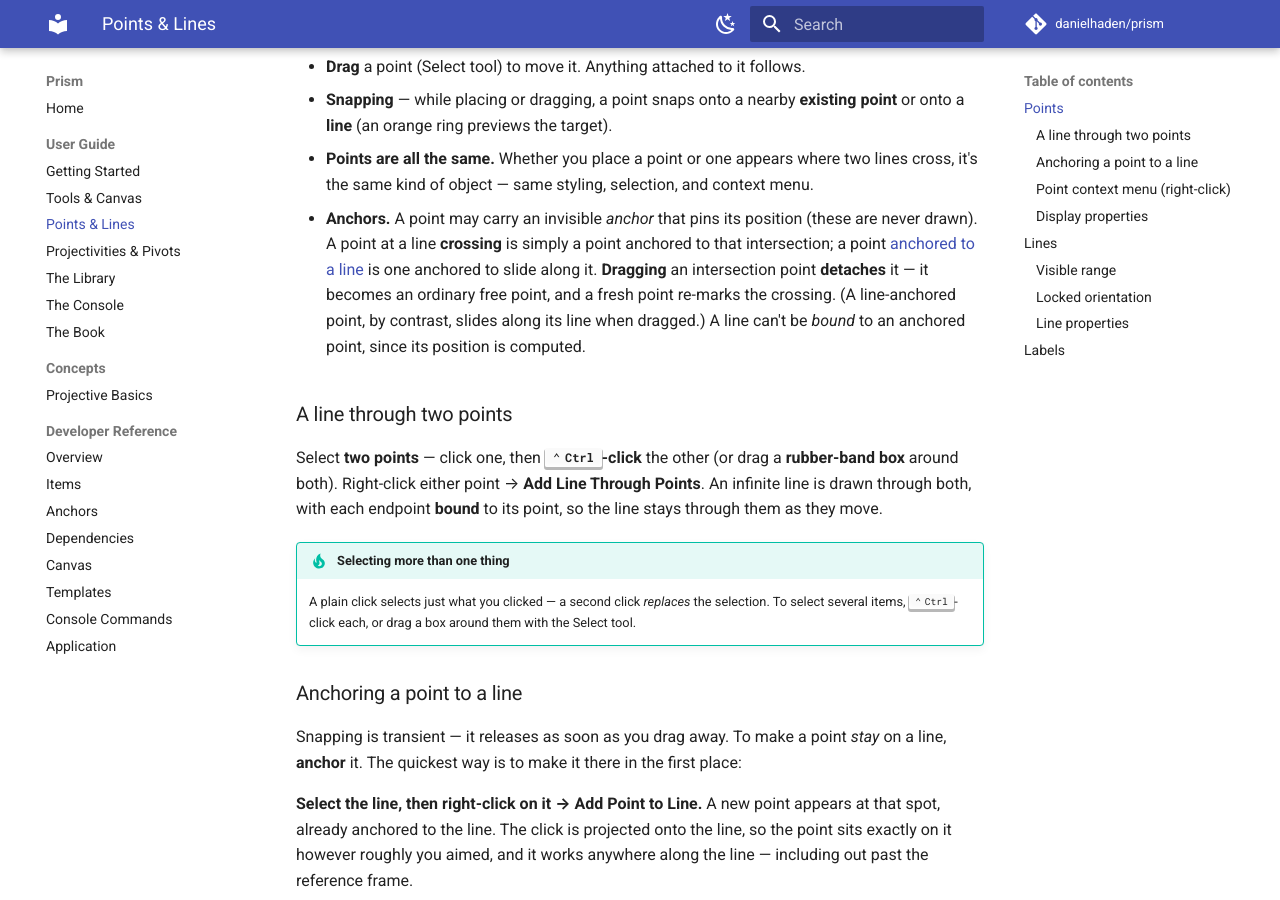
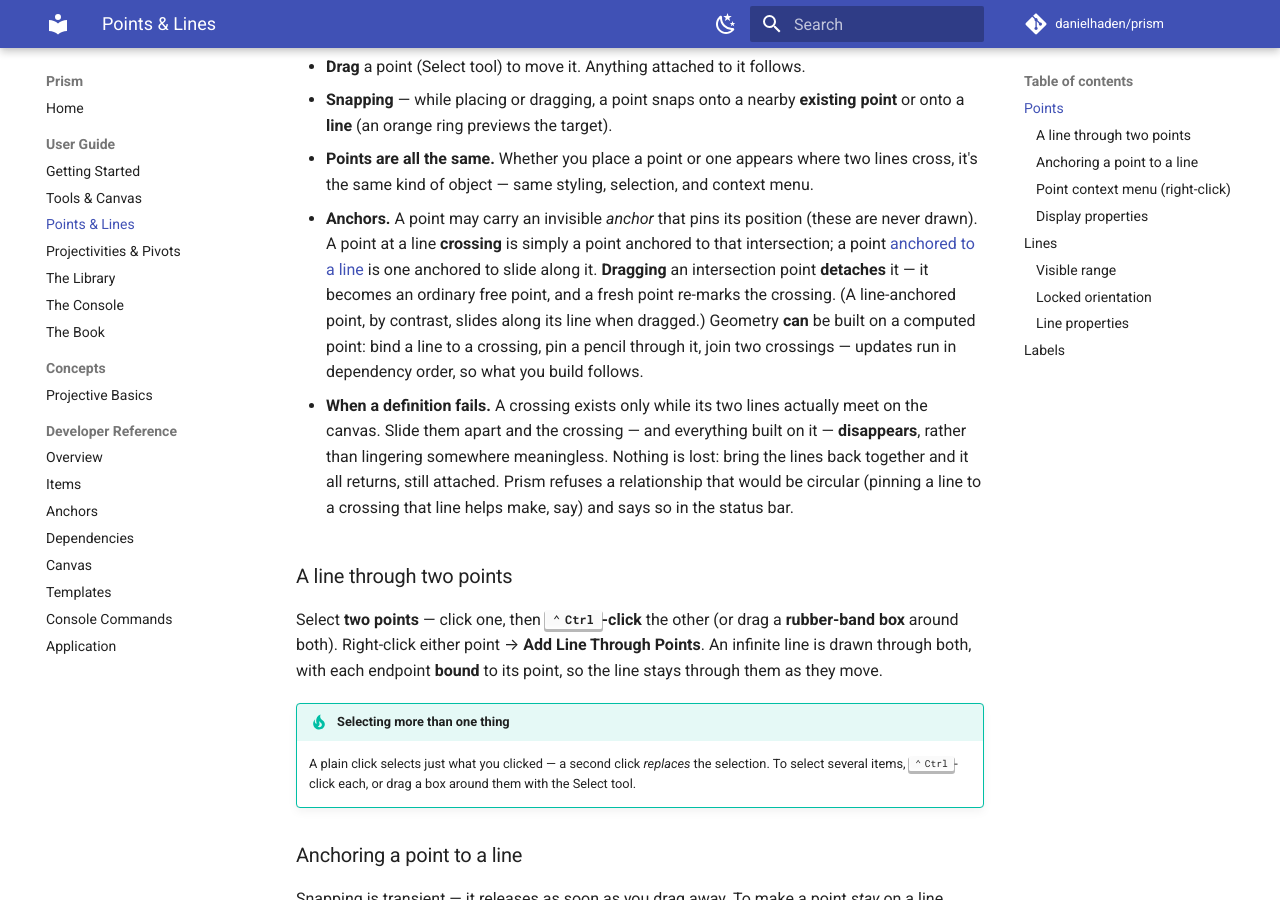
Before and after one commit to danielhaden/prism, an MkDocs documentation site: the page built from docs/guide/points-and-lines.md, in a window 1280 px wide and 900 px high, scrolled down 337 px. Built offline with MkDocs 1.6.1 and Material for MkDocs 9.7.7, drawn with Linux system fonts in a browser that asks for light colours; comment, search, counter and statistics services are not loaded.

Commit message:
Let geometry be built on intersection points
Steps 3 and 4, finishing the propagation engine. The console no longer
refuses "(add line 70 P3)" on a crossing, a line endpoint can snap and bind to
one, two crossings can be joined, and a pencil can be pinned through one. What
you build follows as the defining lines move, because updates run in
dependency order.

Cycles are refused where an *existing* item would gain a dependency — pinning,
anchoring, and dragging an endpoint onto a point — with would_cycle() and a
status-bar explanation. Pinning the lines through a crossing now quietly skips
the two lines that make it and pins the rest. Making new geometry needs no
check: nothing can depend on it yet.

Some exclusions stay, on purpose rather than for want of plumbing: grouping (a
group moves its children, and a computed point cannot be moved), anchoring a
crossing to a line (its position is already determined), removing a crossing
(it would come straight back), and storing crossings in snapshots or templates
(they are recomputed).

Co-Authored-By: Claude Opus 5 <noreply@anthropic.com>

```diff
--- a/docs/guide/points-and-lines.md
+++ b/docs/guide/points-and-lines.md
@@ -23,8 +23,17 @@ it.
   line](#anchoring-a-point-to-a-line) is one anchored to slide along it.
   **Dragging** an intersection point **detaches** it — it becomes an ordinary
   free point, and a fresh point re-marks the crossing. (A line-anchored point,
-  by contrast, slides along its line when dragged.) A line can't be *bound* to
-  an anchored point, since its position is computed.
+  by contrast, slides along its line when dragged.) Geometry **can** be built
+  on a computed point: bind a line to a crossing, pin a pencil through it, join
+  two crossings — updates run in dependency order, so what you build follows.
+
+- **When a definition fails.** A crossing exists only while its two lines
+  actually meet on the canvas. Slide them apart and the crossing — and
+  everything built on it — **disappears**, rather than lingering somewhere
+  meaningless. Nothing is lost: bring the lines back together and it all
+  returns, still attached. Prism refuses a relationship that would be circular
+  (pinning a line to a crossing that line helps make, say) and says so in the
+  status bar.
 
 ### A line through two points
 
```
Also changed, not shown: CLAUDE.md (+17 -9 lines), 4 other files.
